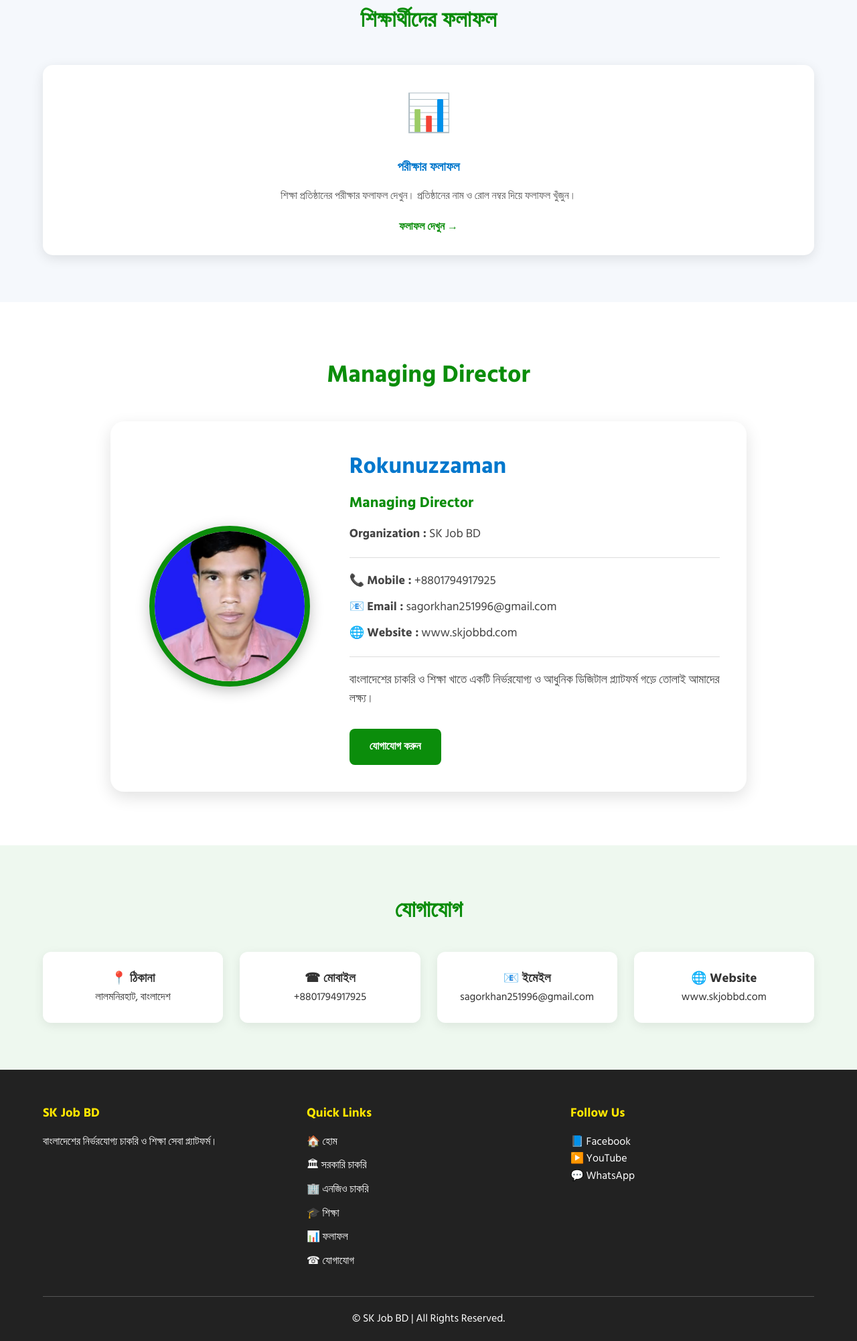
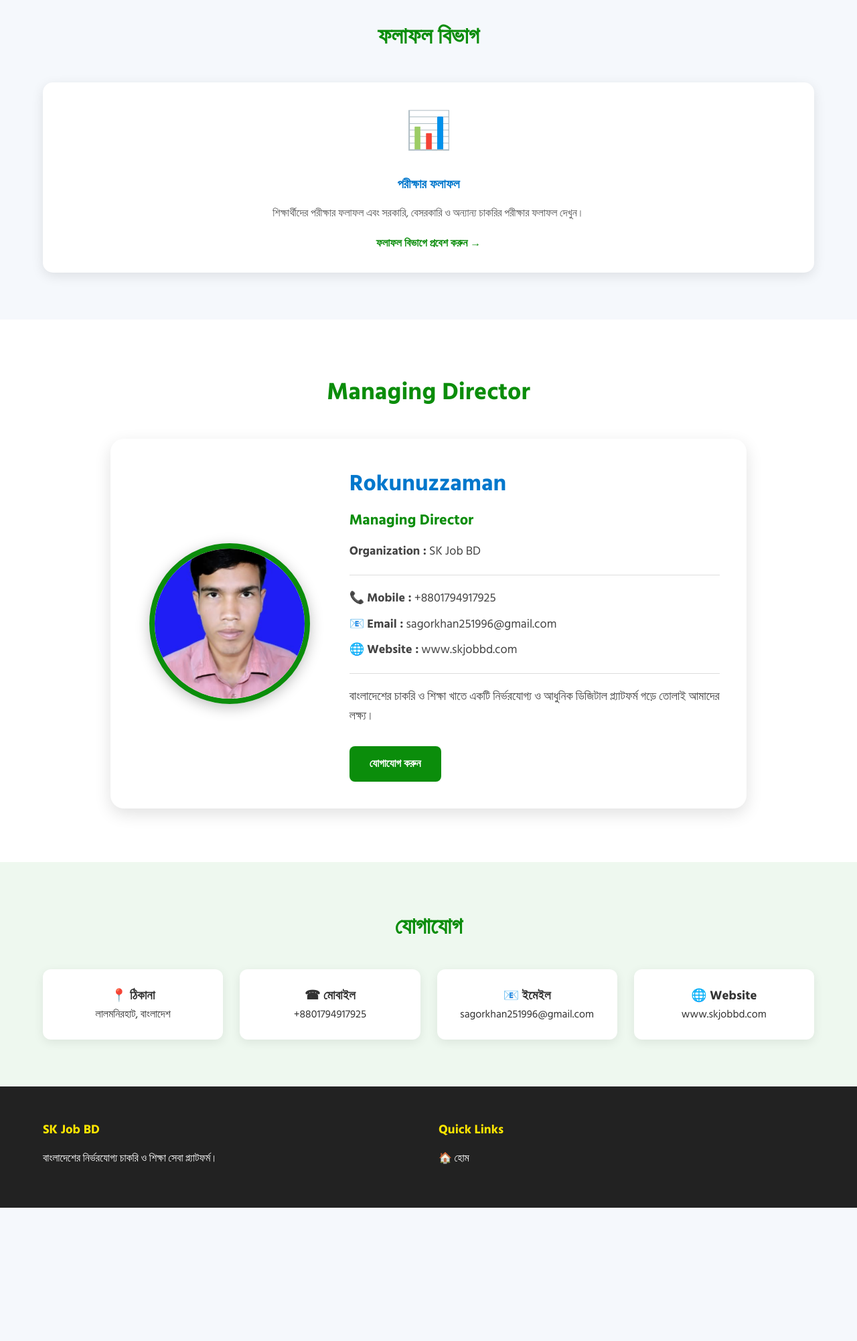
Before and after one commit to SagorKhanBD/SKJobBD, a plain HTML site: page index.html in a window 1280 px wide. Shown: the part 1819-3821 px from the top of the page at 67% size. After the commit the page ends 3622 px from the top, so only its background shows below. Drawn offline with Linux system fonts and the light colour scheme.

Commit message:
Update index.html

````diff
--- a/index.html
+++ b/index.html
@@ -1,4 +1,4 @@
-
+```html
 <!DOCTYPE html>
 <html lang="bn">
 
@@ -92,7 +92,9 @@ Header
 
             <a href="admit-card.html">📄 অ্যাডমিট কার্ড</a>
 
-            <a href="results/result-search.html">📊 ফলাফল</a>
+            <!-- Updated Results Link -->
+
+            <a href="results/index.html">📊 ফলাফল</a>
 
             <a href="contact.html">☎ যোগাযোগ</a>
 
@@ -273,7 +275,7 @@ Result Section
 
     <div class="container">
 
-        <h2>শিক্ষার্থীদের ফলাফল</h2>
+        <h2>ফলাফল বিভাগ</h2>
 
         <div class="service-grid">
 
@@ -284,12 +286,15 @@ Result Section
                 <h3>পরীক্ষার ফলাফল</h3>
 
                 <p>
-                    শিক্ষা প্রতিষ্ঠানের পরীক্ষার ফলাফল দেখুন।
-                    প্রতিষ্ঠানের নাম ও রোল নম্বর দিয়ে ফলাফল খুঁজুন।
+                    শিক্ষার্থীদের পরীক্ষার ফলাফল এবং
+                    সরকারি, বেসরকারি ও অন্যান্য চাকরির
+                    পরীক্ষার ফলাফল দেখুন।
                 </p>
 
-                <a href="results/result-search.html">
-                    ফলাফল দেখুন →
+                <!-- Updated Results Link -->
+
+                <a href="results/index.html">
+                    ফলাফল বিভাগে প্রবেশ করুন →
                 </a>
 
             </div>
@@ -470,67 +475,4 @@ Footer
                     </li>
 
                     <li>
-                        <a href="government.html">🏛 সরকারি চাকরি</a>
-                    </li>
-
-                    <li>
-                        <a href="ngo.html">🏢 এনজিও চাকরি</a>
-                    </li>
-
-                    <li>
-                        <a href="education.html">🎓 শিক্ষা</a>
-                    </li>
-
-                    <li>
-                        <a href="results/result-search.html">📊 ফলাফল</a>
-                    </li>
-
-                    <li>
-                        <a href="contact.html">☎ যোগাযোগ</a>
-                    </li>
-
-                </ul>
-
-            </div>
-
-
-            <div>
-
-                <h3>Follow Us</h3>
-
-                <p>📘 Facebook</p>
-
-                <p>▶️ YouTube</p>
-
-                <p>💬 WhatsApp</p>
-
-            </div>
-
-        </div>
-
-        <hr>
-
-        <p class="copyright">
-
-            © <span id="year"></span> SK Job BD | All Rights Reserved.
-
-        </p>
-
-    </div>
-
-</footer>
-
-
-<!-- ===========================
-JavaScript
-=========================== -->
-
-<script src="config.js"></script>
-
-<script type="module" src="firebase.js"></script>
-
-<script type="module" src="script.js"></script>
-
-</body>
-
-</html>
+                        <a href="government.html">
````
